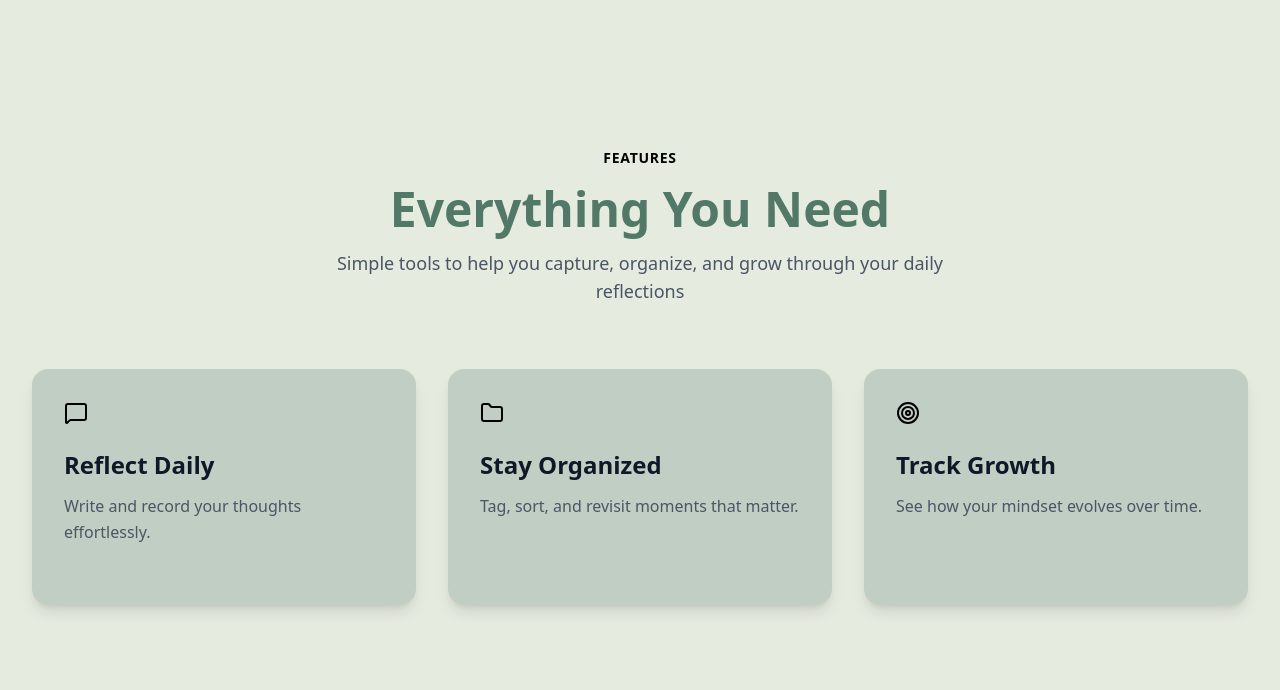
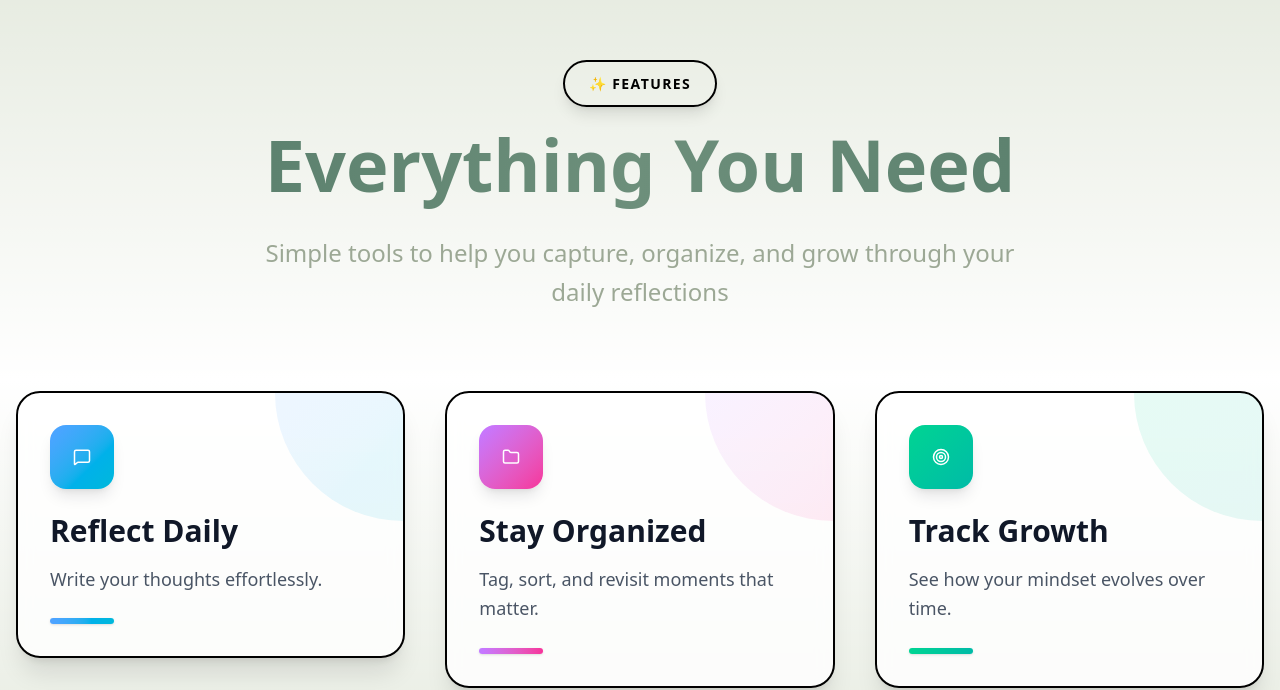
Before and after one commit to daysuwaa/nextstep_fe, a Next.js app: page / in a window 1280 px wide. Shown: the part 825-1515 px from the top of the page. Built offline with nearby package versions, Linux system fonts and the light colour scheme.

Commit message:
style: restyled features section

```diff
--- a/src/app/landingPage/components/Features.tsx
+++ b/src/app/landingPage/components/Features.tsx
@@ -1,3 +1,4 @@
+"use client"
 import { Folder, MessageSquare, Target } from 'lucide-react';
 import React from 'react';
 
@@ -6,70 +7,160 @@ const Features = () => {
     {
       icon: <MessageSquare/>,
       title: 'Reflect Daily',
-      description: 'Write and record your thoughts effortlessly.'
+      description: 'Write your thoughts effortlessly.',
+      gradient: 'from-blue-400 to-cyan-500',
+      bgGlow: 'group-hover:shadow-blue-500/50'
     },
     {
       icon: <Folder/>,
       title: 'Stay Organized',
-      description: 'Tag, sort, and revisit moments that matter.'
+      description: 'Tag, sort, and revisit moments that matter.',
+      gradient: 'from-purple-400 to-pink-500',
+      bgGlow: 'group-hover:shadow-purple-500/50'
     },
     {
-      icon:<Target/>,
+      icon: <Target/>,
       title: 'Track Growth',
-      description: 'See how your mindset evolves over time.'
+      description: 'See how your mindset evolves over time.',
+      gradient: 'from-emerald-400 to-teal-500',
+      bgGlow: 'group-hover:shadow-emerald-500/50'
     }
   ];
 
   return (
     <section
       id='features'
-      className='min-h-screen flex items-center justify-center px-4 py-16 mx-4'
+      className='relative min-h-screen flex items-center justify-center px-4 py-24 overflow-hidden'
     >
-      <div className='max-w-7xl w-full'>
+      {/* Animated background */}
+      <div className='absolute inset-0 bg-gradient-to-b from-sage-50 via-white to-sage-100/30'></div>
+      <div className='relative z-10 max-w-7xl w-full'>
         {/* Section Header */}
-
-        <div className='lg:text-center mb-16'>
-            <div className='mb-4 inline-block'>
-              <span className=' text-sage-600 font-semibold text-sm tracking-wider uppercase bg-sage-100  py-2 rounded-full'>
-               Features
+        <div className='text-center mb-20'>
+          <div className='mb-6 inline-block animate-fade-in'>
+            <span className='text-sage-700 font-bold text-sm tracking-widest uppercase bg-gradient-to-r from-sage-100 to-sage-200 px-6 py-3 rounded-full border-2 border-sage-300 shadow-lg'>
+              ✨ Features
             </span>
           </div>
-          <h2 className='text-4xl md:text-5xl font-bold text-[#527967] mb-4'>
+
+          <h2 className='text-5xl md:text-6xl lg:text-7xl font-black text-transparent bg-clip-text bg-gradient-to-r from-[#527967] via-[#6d8f7b] to-[#527967] mb-6 animate-fade-in-up leading-tight'>
             Everything You Need
           </h2>
-          <p className='text-lg text-gray-600 max-w-2xl mx-auto'>
+
+          <p className='text-xl md:text-2xl text-[#9ca895] max-w-3xl mx-auto leading-relaxed animate-fade-in-up-delay'>
             Simple tools to help you capture, organize, and grow through your daily reflections
           </p>
         </div>
 
         {/* Features Grid */}
-        <div className='grid md:grid-cols-2 lg:grid-cols-3 gap-8'>
+        <div className='grid md:grid-cols-2 lg:grid-cols-3 gap-8 lg:gap-10'>
           {features.map((feature, index) => (
             <div
               key={index}
-              className='group bg-[#a3b9ae90] shadow-lg hover:shadow-2xl rounded-2xl p-8 transition-all duration-300 hover:-translate-y-2  border-[#6d8f7b]'
+              style={{ animationDelay: `${index * 150}ms` }}
+              className='group relative animate-fade-in-up-delay'
             >
-              {/* Icon */}
-              <div className='mb-6 text-6xl transform group-hover:scale-110 transition-transform duration-300'>
+              {/* Glow effect on hover */}
+              <div className={`absolute -inset-1 bg-gradient-to-r ${feature.gradient} rounded-3xl blur-xl opacity-0 group-hover:opacity-30 transition-all duration-500`}></div>
+
+              {/* Card */}
+              <div className='relative bg-white/80 backdrop-blur-sm shadow-xl hover:shadow-2xl rounded-3xl p-8 transition-all duration-500 hover:-translate-y-3 border-2 border-sage-200/50 group-hover:border-sage-300 overflow-hidden'>
+
+                {/* Decorative corner gradient */}
+                <div className={`absolute top-0 right-0 w-32 h-32 bg-gradient-to-br ${feature.gradient} opacity-10 rounded-bl-full transition-all duration-500 group-hover:scale-150`}></div>
+
+                {/* Icon container */}
+                <div className={`relative mb-6 w-16 h-16 bg-gradient-to-br ${feature.gradient} rounded-2xl flex items-center justify-center transform group-hover:scale-110 group-hover:rotate-6 transition-all duration-500 shadow-lg`}>
+                  <div className='text-white scale-75'>
                     {feature.icon}
+                  </div>
                 </div>
 
                 {/* Title */}
-              <h3 className='text-2xl font-bold text-gray-900 mb-3'>
+                <h3 className='text-2xl md:text-3xl font-bold text-gray-900 mb-4 group-hover:text-[#527967] transition-colors'>
                   {feature.title}
                 </h3>
 
                 {/* Description */}
-              <p className='text-gray-600 leading-relaxed'>
+                <p className='text-gray-600 leading-relaxed text-base md:text-lg mb-6'>
                   {feature.description}
                 </p>
 
-              {/* Decorative element */}
-              <div className='mt-6 h-1 w-12 bg-gradient-to-r from-sage-400 to-sage-600 rounded-full group-hover:w-full transition-all duration-500'></div>
+                {/* Animated underline */}
+                <div className={`h-1.5 w-16 bg-gradient-to-r ${feature.gradient} rounded-full group-hover:w-full transition-all duration-700 shadow-sm`}></div>
+
+                {/* Floating number badge */}
+                <div className='absolute top-6 right-6 w-10 h-10 bg-sage-100 rounded-full flex items-center justify-center text-sage-700 font-bold text-sm opacity-0 group-hover:opacity-100 transition-opacity duration-300'>
+                  {index + 1}
+                </div>
+              </div>
             </div>
           ))}
         </div>
+
+        {/* Bottom CTA hint */}
+        {/* <div className='text-center mt-20 animate-fade-in-up-delay-2'>
+          <p className='text-gray-500 mb-4'>Ready to get started?</p>
+          <div className='inline-flex items-center gap-2 text-[#527967] font-semibold group cursor-pointer'>
+            <span className='group-hover:underline'>Start your journey today</span>
+            <svg className='w-5 h-5 group-hover:translate-x-2 transition-transform' fill='none' stroke='currentColor' viewBox='0 0 24 24'>
+              <path strokeLinecap='round' strokeLinejoin='round' strokeWidth={2} d='M17 8l4 4m0 0l-4 4m4-4H3' />
+            </svg>
           </div>
+        </div> */}
+      </div>
+
+      <style jsx>{`
+        @keyframes blob {
+          0%, 100% { transform: translate(0px, 0px) scale(1); }
+          33% { transform: translate(30px, -50px) scale(1.1); }
+          66% { transform: translate(-20px, 20px) scale(0.9); }
+        }
+
+        @keyframes fade-in {
+          from { opacity: 0; }
+          to { opacity: 1; }
+        }
+
+        @keyframes fade-in-up {
+          from {
+            opacity: 0;
+            transform: translateY(30px);
+          }
+          to {
+            opacity: 1;
+            transform: translateY(0);
+          }
+        }
+
+        .animate-blob {
+          animation: blob 7s infinite;
+        }
+
+        .animation-delay-2000 {
+          animation-delay: 2s;
+        }
+
+        .animation-delay-4000 {
+          animation-delay: 4s;
+        }
+
+        .animate-fade-in {
+          animation: fade-in 1s ease-out;
+        }
+
+        .animate-fade-in-up {
+          animation: fade-in-up 0.8s ease-out;
+        }
+
+        .animate-fade-in-up-delay {
+          animation: fade-in-up 0.8s ease-out 0.3s backwards;
+        }
+
+        .animate-fade-in-up-delay-2 {
+          animation: fade-in-up 0.8s ease-out 0.8s backwards;
+        }
+      `}</style>
     </section>
   );
 };
```
Lines whose indentation alone changed are shown as unchanged.
